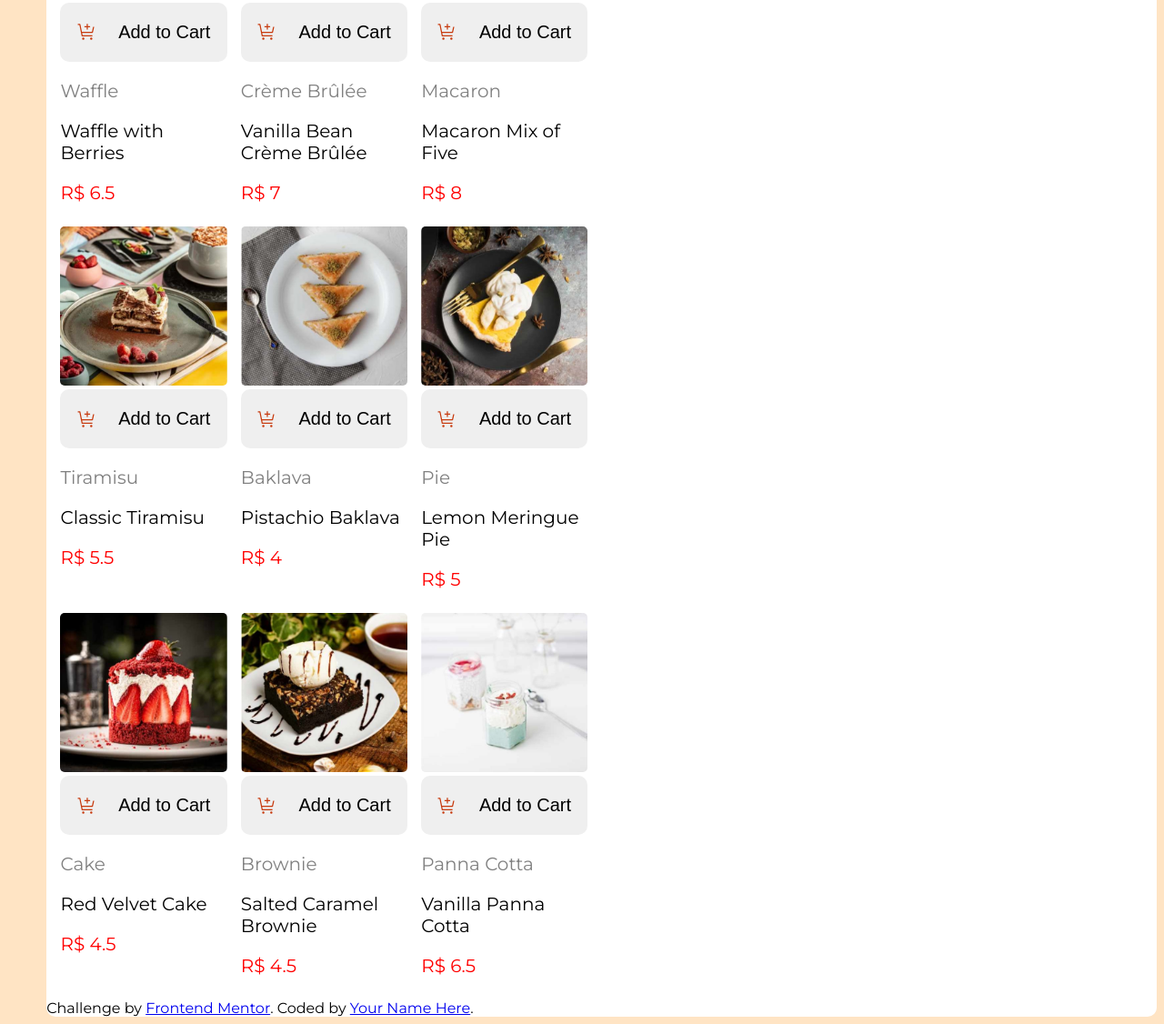
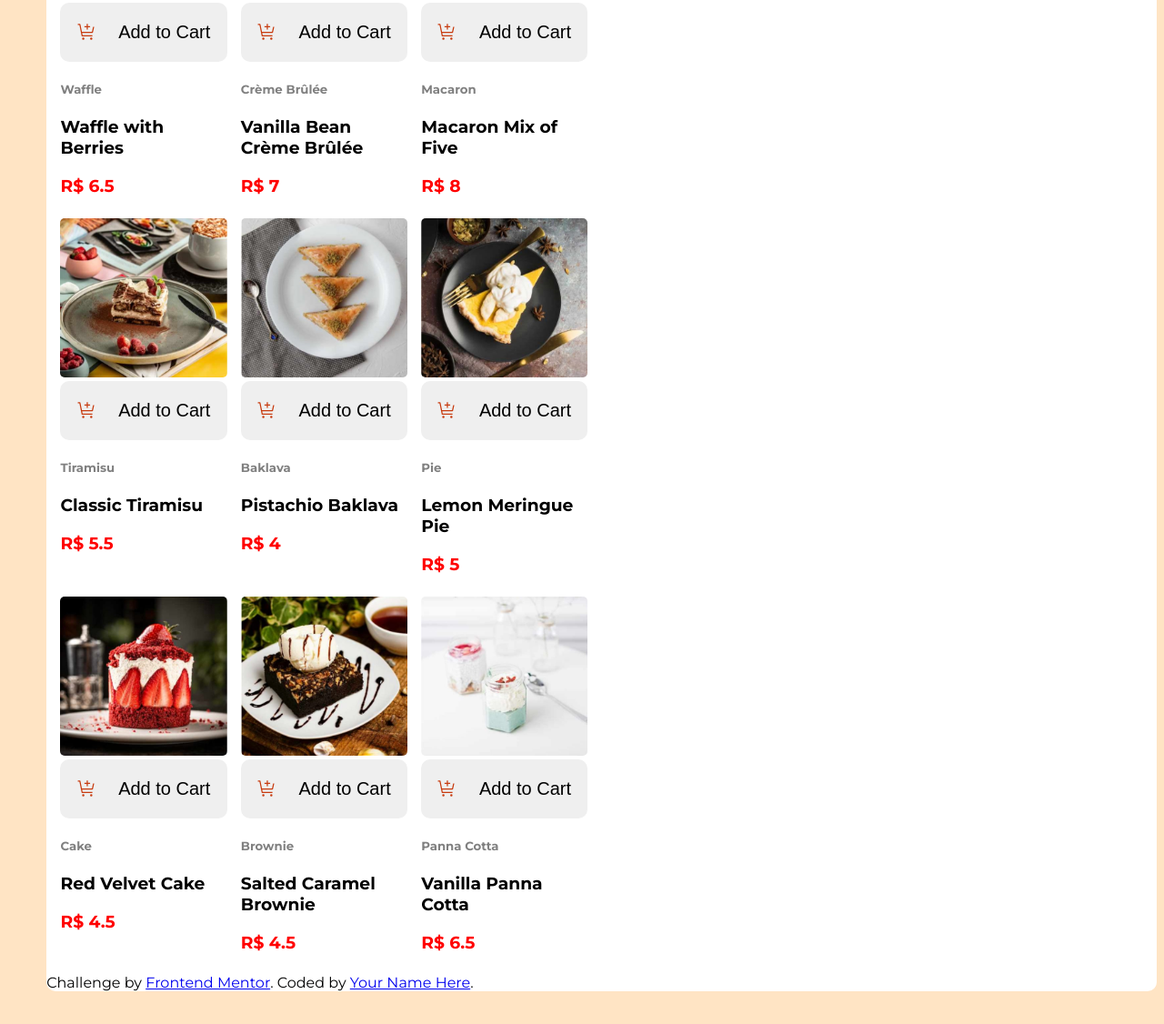
Before and after one commit to ArthurRomanha/products-list, a plain HTML site: page index.html in a window 1280 px wide. Shown: the part 258-1384 px from the top of the page at 91% size. After the commit the page ends 1356 px from the top, so only its background shows below. Drawn offline with Linux system fonts and the light colour scheme.

Commit message:
Add files via upload

```diff
--- a/index.html
+++ b/index.html
@@ -23,90 +23,6 @@
     <h2>Your Price</h2>
   </aside>
   <section id="containerDesserts">
-    <div class="desserts">
-      <img src="./assets/images/image-waffle-desktop.jpg" class="imageDessert">
-      <button class="btnAddToCart" id="btnAddToCart1" onclick="switchButton(`btnAddToCart1`)">
-        <img src="assets/images/icon-add-to-cart.svg" class="imgAddToCart">
-        <p class="textAddToCart">Add to Cart</p>
-      </button>
-      <p class="simpleNameDessert">Waffle</p>
-      <p class="nameDessert">Waffle with Berries</p>
-      <p class="price">R$ 6.5</p>
-    </div>
-
-
-    <div class="desserts"> <img src="./assets/images/image-creme-brulee-desktop.jpg" class="imageDessert"> <button
-        class="btnAddToCart" id="btnAddToCart2" onclick="switchButton(`btnAddToCart2`)"> <img src="assets/images/icon-add-to-cart.svg" class="imgAddToCart">
-        <p class="textAddToCart">Add to Cart</p>
-      </button>
-      <p class="simpleNameDessert">Crème Brûlée</p>
-      <p class="nameDessert">Vanilla Bean Crème Brûlée</p>
-      <p class="price">R$ 7</p>
-    </div>
-
-    <div class="desserts"> <img src="./assets/images/image-macaron-desktop.jpg" class="imageDessert"> <button
-        class="btnAddToCart" id="btnAddToCart3" onclick="switchButton(`btnAddToCart3`)"> <img src="assets/images/icon-add-to-cart.svg" class="imgAddToCart">
-        <p class="textAddToCart">Add to Cart</p>
-      </button>
-      <p class="simpleNameDessert">Macaron</p>
-      <p class="nameDessert">Macaron Mix of Five</p>
-      <p class="price">R$ 8</p>
-    </div>
-
-    <div class="desserts"> <img src="./assets/images/image-tiramisu-desktop.jpg" class="imageDessert"> <button
-        class="btnAddToCart" id="btnAddToCart4" onclick="switchButton(`btnAddToCart4`)"> <img src="assets/images/icon-add-to-cart.svg" class="imgAddToCart">
-        <p class="textAddToCart">Add to Cart</p>
-      </button>
-      <p class="simpleNameDessert">Tiramisu</p>
-      <p class="nameDessert">Classic Tiramisu</p>
-      <p class="price">R$ 5.5</p>
-    </div>
-
-    <div class="desserts"> <img src="./assets/images/image-baklava-desktop.jpg" class="imageDessert"> <button
-        class="btnAddToCart" id="btnAddToCart5" onclick="switchButton(`btnAddToCart5`)"> <img src="assets/images/icon-add-to-cart.svg" class="imgAddToCart">
-        <p class="textAddToCart">Add to Cart</p>
-      </button>
-      <p class="simpleNameDessert">Baklava</p>
-      <p class="nameDessert">Pistachio Baklava</p>
-      <p class="price">R$ 4</p>
-    </div>
-
-    <div class="desserts"> <img src="./assets/images/image-meringue-desktop.jpg" class="imageDessert"> <button
-        class="btnAddToCart" id="btnAddToCart6" onclick="switchButton(`btnAddToCart6`)"> <img src="assets/images/icon-add-to-cart.svg" class="imgAddToCart">
-        <p class="textAddToCart">Add to Cart</p>
-      </button>
-      <p class="simpleNameDessert">Pie</p>
-      <p class="nameDessert">Lemon Meringue Pie</p>
-      <p class="price">R$ 5</p>
-    </div>
-
-    <div class="desserts"> <img src="./assets/images/image-cake-desktop.jpg" class="imageDessert"> <button
-        class="btnAddToCart" id="btnAddToCart7" onclick="switchButton(`btnAddToCart7`)"> <img src="assets/images/icon-add-to-cart.svg" class="imgAddToCart">
-        <p class="textAddToCart">Add to Cart</p>
-      </button>
-      <p class="simpleNameDessert">Cake</p>
-      <p class="nameDessert">Red Velvet Cake</p>
-      <p class="price">R$ 4.5</p>
-    </div>
-
-    <div class="desserts"> <img src="./assets/images/image-brownie-desktop.jpg" class="imageDessert"> <button
-        class="btnAddToCart" id="btnAddToCart8" onclick="switchButton(`btnAddToCart8`)"> <img src="assets/images/icon-add-to-cart.svg" class="imgAddToCart">
-        <p class="textAddToCart">Add to Cart</p>
-      </button>
-      <p class="simpleNameDessert">Brownie</p>
-      <p class="nameDessert">Salted Caramel Brownie</p>
-      <p class="price">R$ 4.5</p>
-    </div>
-
-    <div class="desserts"> <img src="./assets/images/image-panna-cotta-desktop.jpg" class="imageDessert"> <button
-        class="btnAddToCart" id="btnAddToCart9" onclick="switchButton(`btnAddToCart9`)"> <img src="assets/images/icon-add-to-cart.svg" class="imgAddToCart">
-        <p class="textAddToCart">Add to Cart</p>
-      </button>
-      <p class="simpleNameDessert">Panna Cotta</p>
-      <p class="nameDessert">Vanilla Panna Cotta</p>
-      <p class="price">R$ 6.5</p>
-    </div>
-
 
   </section>
   <section class="attribution">
--- a/script.js
+++ b/script.js
@@ -1,3 +1,22 @@
+let divContent = document.querySelector("#containerDesserts");
+let i = 1;
+fetch("data.json").then((response) => {
+    response.json().then((dados) => {
+        dados.desserts.map((dessert) => {
+            divContent.innerHTML +=
+        `<div class="desserts">
+            <img src="${dessert.image.desktop}" class="imageDessert">
+            <button class="btnAddToCart" id="btnAddToCart${i}" onclick="switchButton('btnAddToCart${i}')"> <img src="assets/images/icon-add-to-cart.svg" class="imgAddToCart">
+    <p class="textAddToCart">Add to Cart</p>
+  </button>
+            <h5 class="simpleNameDessert">${dessert.category}</h5>
+            <h3 class="nameDessert">${dessert.name}</h3>
+            <h3 class="price">R$ ${dessert.price}</h3>
+        </div>`;
+        i++;
+        })
+    })
+})
 const switchButton = (btnAddToCart) => {
     document.getElementById(`${btnAddToCart}`).style.display = "none";
 }
```
